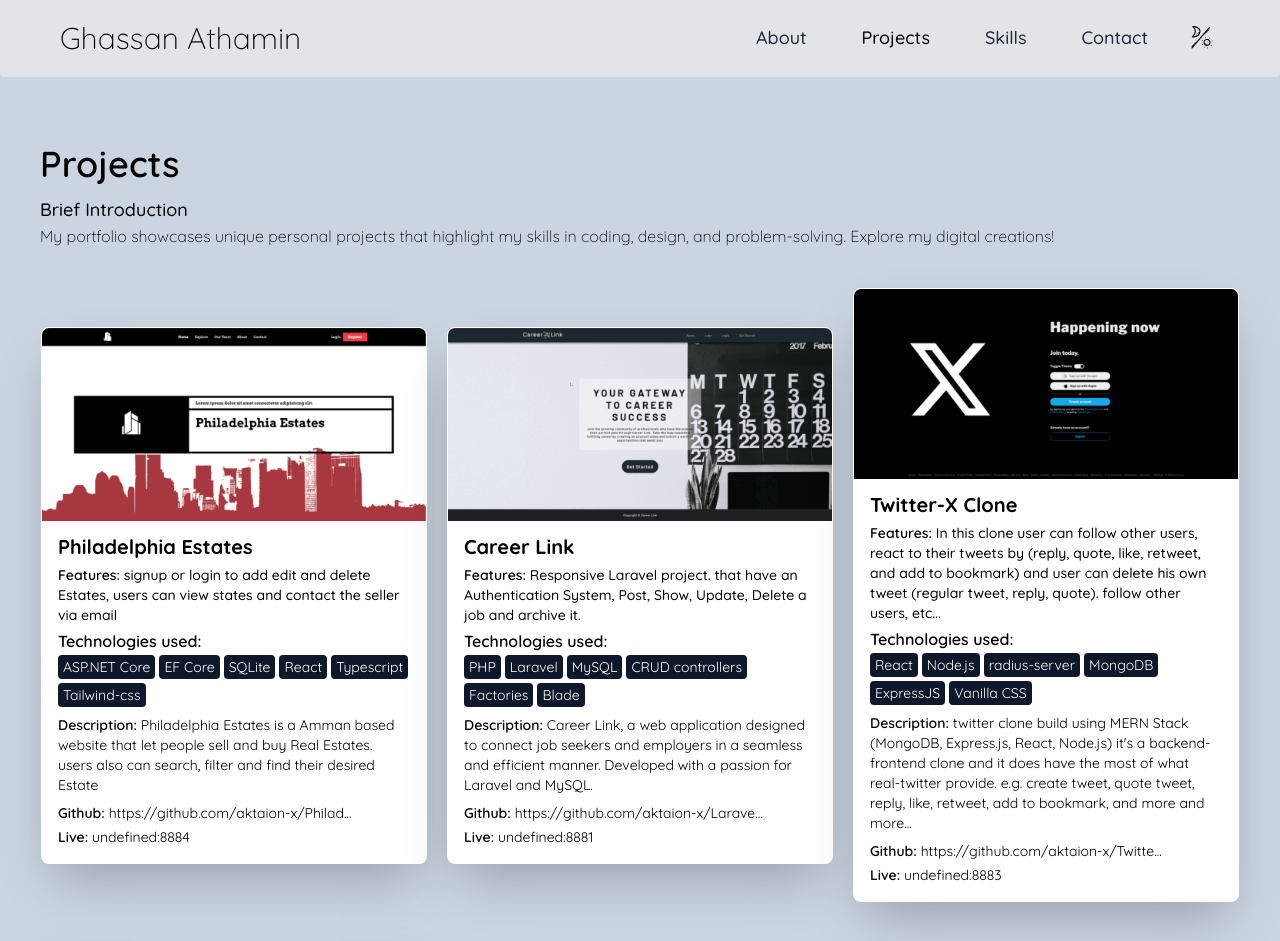
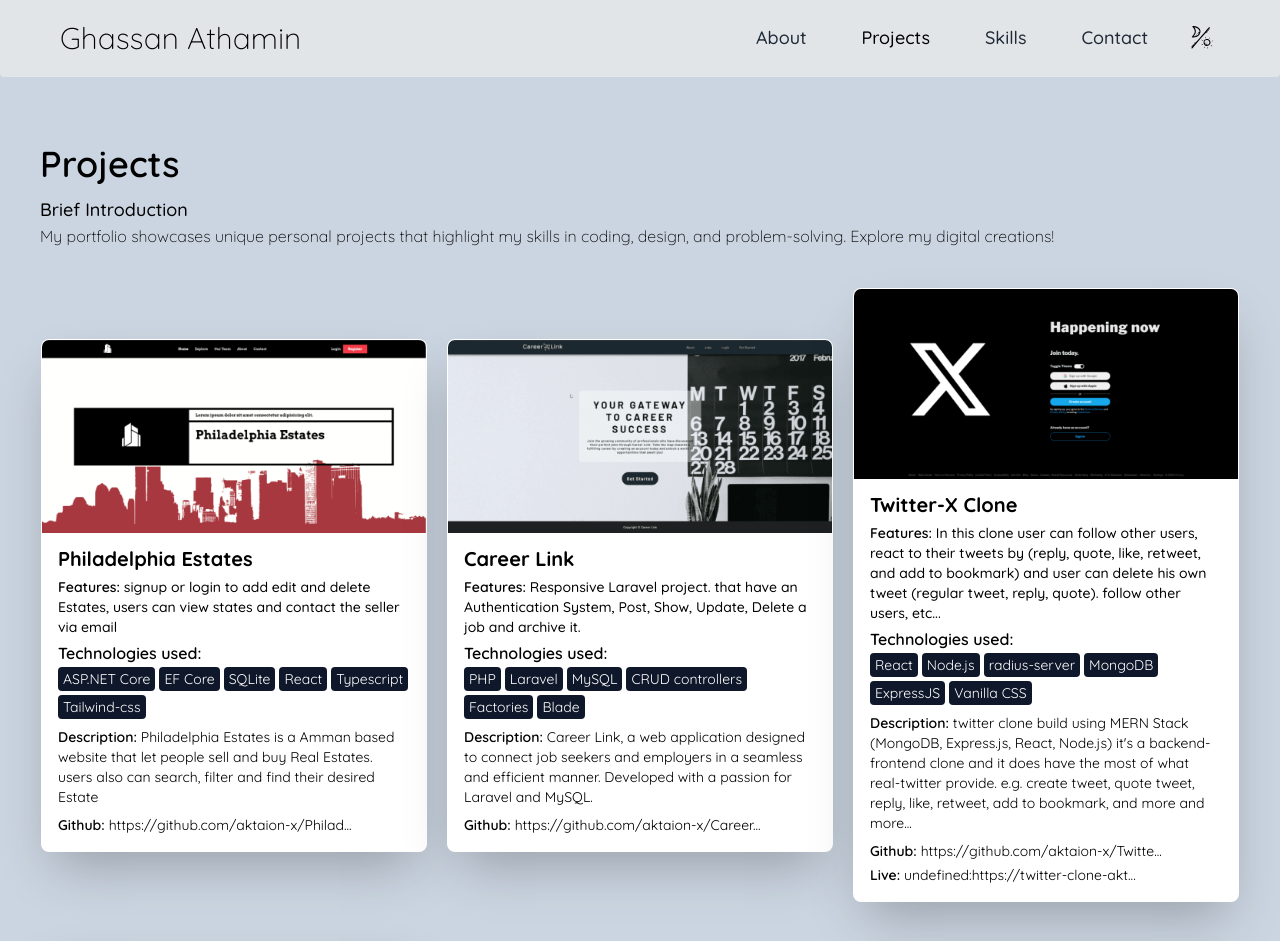
Before and after one commit to aktaion-x/Portfolio, a React (Vite) app: page /projects in a window 1280 px wide. Shown: the top 941 px of the page. Built offline with nearby package versions, Linux system fonts and the light colour scheme.

Commit message:
update constants

```diff
--- a/src/assets/constants.ts
+++ b/src/assets/constants.ts
@@ -16,7 +16,7 @@
     description: "Philadelphia Estates is a Amman based website that let people sell and buy Real Estates. users also can search, filter and find their desired Estate",
     links: {
       github: "https://github.com/aktaion-x/Philadelphia-Estates",
-      live: "8884",
+      live: "",
       install: ""
     },
   },
@@ -34,8 +34,8 @@
     ],
     description: "Career Link, a web application designed to connect job seekers and employers in a seamless and efficient manner. Developed with a passion for Laravel and MySQL.",
     links: {
-      github: "https://github.com/aktaion-x/Laravel-CareerLink",
-      live: "8881",
+      github: "https://github.com/aktaion-x/CareerLink",
+      live: "",
       install: ""
     },
   },
@@ -54,7 +54,7 @@
     description: "twitter clone build using MERN Stack (MongoDB, Express.js, React, Node.js) it's a backend-frontend clone and it does have the most of what real-twitter provide. e.g. create tweet, quote tweet, reply, like, retweet, add to bookmark, and more and more...",
     links: {
       github: "https://github.com/aktaion-x/Twitter-Clone",
-      live: "8883",
+      live: "https://twitter-clone-aktaion.vercel.app",
       install: ""
     },
   },
@@ -71,8 +71,8 @@
     description: "replace default Chrome New tab with a beautiful minimal functional one, that let you add you'r todo list change the title and add you'r favorite websites",
     links: {
       github: "https://github.com/aktaion-x/Chrome-Extension-Taskify",
-      install: "https://drive.google.com/drive/folders/17VVW9xM_T-QHJS6t8gQrZRoNq6KqTTh5",
-      live: "8885"
+      install: "",
+      live: "https://chrome-extension-taskify.vercel.app"
     },
   },
   {
@@ -86,8 +86,8 @@
     ],
     description: "This was my Portfolio, I have build it while learning react to practice my skills, all the information in it are statically typed.",
     links: {
-      github: "https://github.com/aktaion-x/React-Portfolio",
-      live: "8882",
+      github: "https://github.com/aktaion-x/Previous-Portfolio.git",
+      live: "https://previous-portfolio-aktaion.vercel.app",
       install: ""
     },
   },
```
